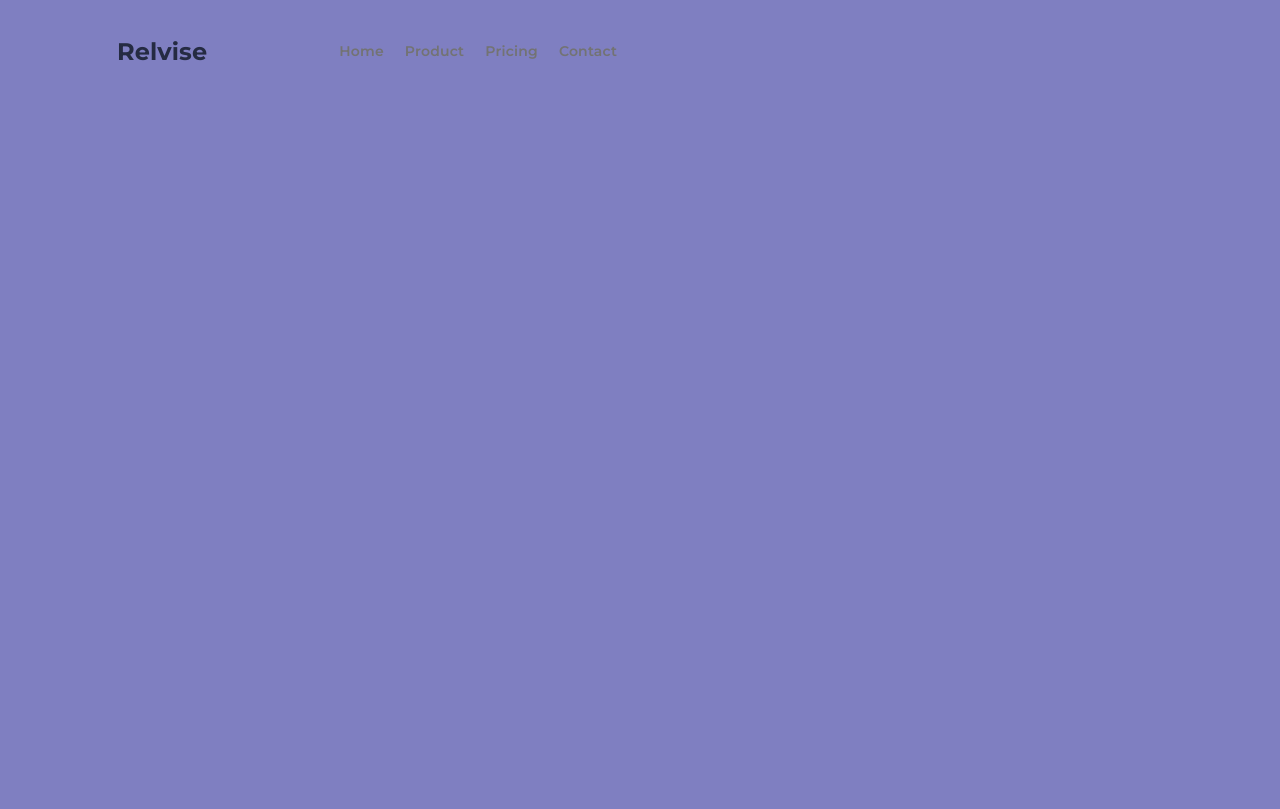
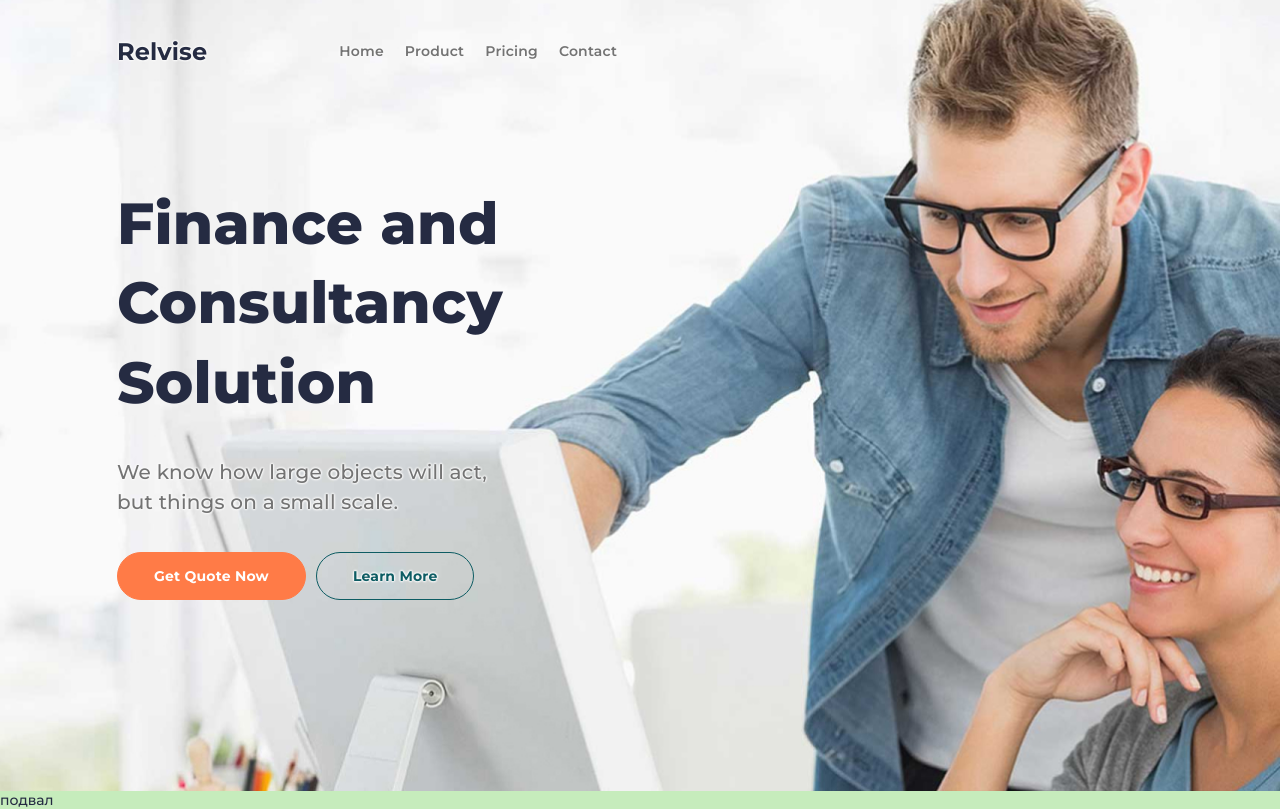
Before and after one commit to urusoff140272/relvise, a plain HTML site: page index.html in a window 1280 px wide. Drawn offline with Linux system fonts and the light colour scheme.

Commit message:
feat: add html and css section solution

```diff
--- a/index.html
+++ b/index.html
@@ -11,7 +11,7 @@
 <body>
     <div class="wrapper">
         <header class="header">
-            <div class="header__container container">
+            <div class="header__container _container">
                 <a href="#" class="header__logo">
                     Relvise
                 </a>
@@ -43,6 +43,42 @@
                     </ul>
                 </nav>
             </div>
+        </header>
+
+        <main class="main">
+            <section class="main__solution solution">
+                <div class="solution__container _container">
+                    <div class="soiution__content">
+                        <h1 class="solution__title">
+                            Finance and Consultancy Solution
+                        </h1>
+
+                        <p class="solution__text">
+                            We know how large objects will act,
+                            but things on a small scale.
+                        </p>
+
+                        <div class="solution__buttons">
+                            <a href="#" class="solution__button solution__button_accent">
+                                Get Quote Now
+                            </a>
+
+                            <a href="#" class="solution__button">
+                                Learn More
+                            </a>
+                        </div>
+                    </div>
+                </div>
+
+                <div class="solution__image _ibg">
+                    <img src="./img/solution/cover.jpg" alt="cover">
+                </div>
+            </section>
+        </main>
+
+        <footer class="footer">
+            подвал
+        </footer>
     </div>
 
     <script src="./js/script.js"></script>
--- a/scss/base/_base.scss
+++ b/scss/base/_base.scss
@@ -3,7 +3,7 @@ html {
 }
 
 body{
-    background-color: rgb(127, 127, 193);
+    background-color: rgb(198, 236, 188);
     font-family: "Montserrat", Verdana, sans-serif;
     font-size: 14px;
     font-weight: 500;
@@ -13,11 +13,28 @@ body{
 .wrapper{
     min-height: 100%;
     overflow: hidden;
+    display: flex;
+    flex-direction: column;
 }
 
-.container{
+._container{
     max-width: 1046px;
     margin: 0 auto;
     padding: 0 15px;
     box-sizing: content-box;
 }
+.main{
+    flex: 1 1 auto;
+}
+
+._ibg{
+    position: relative;
+    img{
+        position: absolute;
+        width: 100%;
+        height: 100%;
+        top: 0;
+        left: 0;
+        object-fit: cover;
+    }
+}
--- a/scss/base/_constants.scss
+++ b/scss/base/_constants.scss
@@ -1,2 +1,6 @@
-$color-textMain: #252B42;
+$color-textMain: #252b42;
 $color-textDark: #737373;
+$color-textLight: #ffffff;
+$color-accent: #ff7b47;
+$color-button: #0d5c63;
+$color-background: #fafafa;
--- a/scss/layouts/_header.scss
+++ b/scss/layouts/_header.scss
@@ -10,6 +10,9 @@
     min-height: 104px;
     display: flex;
     align-items: center;
+    @media screen and (max-width: 479px){
+        min-height: 70px;
+    }
 }
 
 .header__logo {
@@ -17,6 +20,11 @@
     font-weight: 700;
     line-height: 32px;
     letter-spacing: 0.1px;
+    text-shadow:
+    1px 0 2px $color-background,
+    -1px 0 2px $color-background,
+    0 1px 2px $color-background,
+    0 -1px 2px $color-background;
 }
 
 .header__menu {
@@ -28,6 +36,10 @@
 
     @media screen and (max-width: 768px){
         margin-left: 40px;
+    }
+
+    @media screen and (max-width: 479px){
+        margin-left: 20px;
     }
 }
 
@@ -48,6 +60,15 @@
 .menu__link {
     color: $color-textDark;
     font-weight: 600;
-    line-height: 171%;
+    // line-height: 171%; (line-height / font-size * 100%)
+    line-height: calc(24 / 14 * 100%);
     letter-spacing: 0.2px;
+    text-shadow:
+    1px 0 2px $color-background,
+    -1px 0 2px $color-background,
+    0 1px 2px $color-background,
+    0 -1px 2px $color-background;
+    @media screen and (max-width: 479px){
+        font-size: 18px;
+    }
 }
--- /dev/null
+++ b/scss/layouts/_solution.scss
@@ -0,0 +1,84 @@
+.solution {
+    position: relative;
+}
+
+.soiution__content {
+    padding: 184px 0 191px 0;
+    position: relative;
+    z-index: 2;
+    > *:not(:last-child) {
+        margin-bottom: 35px;
+    }
+    max-width: 400px;
+    @media (max-width: 992px) {
+        padding-top: 120px;
+    }
+}
+
+.solution__title {
+    font-size: 58px;
+    font-weight: 800;
+    line-height: calc(80 / 58 * 100%); /* 137.931% */
+    letter-spacing: 0.2px;
+    @media (max-width: 425px) {
+        font-size: 42px;
+    }
+}
+
+.solution__text {
+    color: $color-textDark;
+    font-size: 20px;
+    line-height: calc(30 / 20 * 100%); /* 150% */
+    letter-spacing: 0.2px;
+    text-shadow:
+        1px 0 2px $color-background,
+        -1px 0 2px $color-background,
+        0 1px 2px $color-background,
+        0 -1px 2px $color-background;
+}
+
+.solution__buttons {
+    display: flex;
+    gap: 10px;
+    flex-wrap: wrap;
+}
+
+.solution__button {
+    border-radius: 37px;
+    display: flex;
+    justify-content: center;
+    align-items: center;
+    padding: 0 36px;
+    min-height: 48px;
+    border: 1px solid $color-button;
+    color: $color-button;
+    font-weight: 700;
+    line-height: calc(28 / 14 * 100%); /* 200% */
+    letter-spacing: 0.2px;
+    text-shadow:
+        1px 0 2px $color-background,
+        -1px 0 2px $color-background,
+        0 1px 2px $color-background,
+        0 -1px 2px $color-background;
+        @media (max-width: 425px) {
+            flex: 1 1 100%;
+        }
+}
+
+.solution__button_accent {
+    border-color: $color-accent;
+    background-color: $color-accent;
+    color: $color-textLight;
+    text-shadow: none;
+}
+
+.solution__image {
+    position: absolute;
+    width: 100%;
+    height: 100%;
+    top: 0;
+    left: 0;
+}
+.solution__image img {
+    object-position: right;
+}
--- a/scss/styles.scss
+++ b/scss/styles.scss
@@ -7,3 +7,4 @@
 @import "./base/base";
 
 @import "./layouts/header";
+@import "./layouts/solution";
```
Also changed, not shown: css/styles.css, img/solution/cover.jpg (added), 1 other file.
